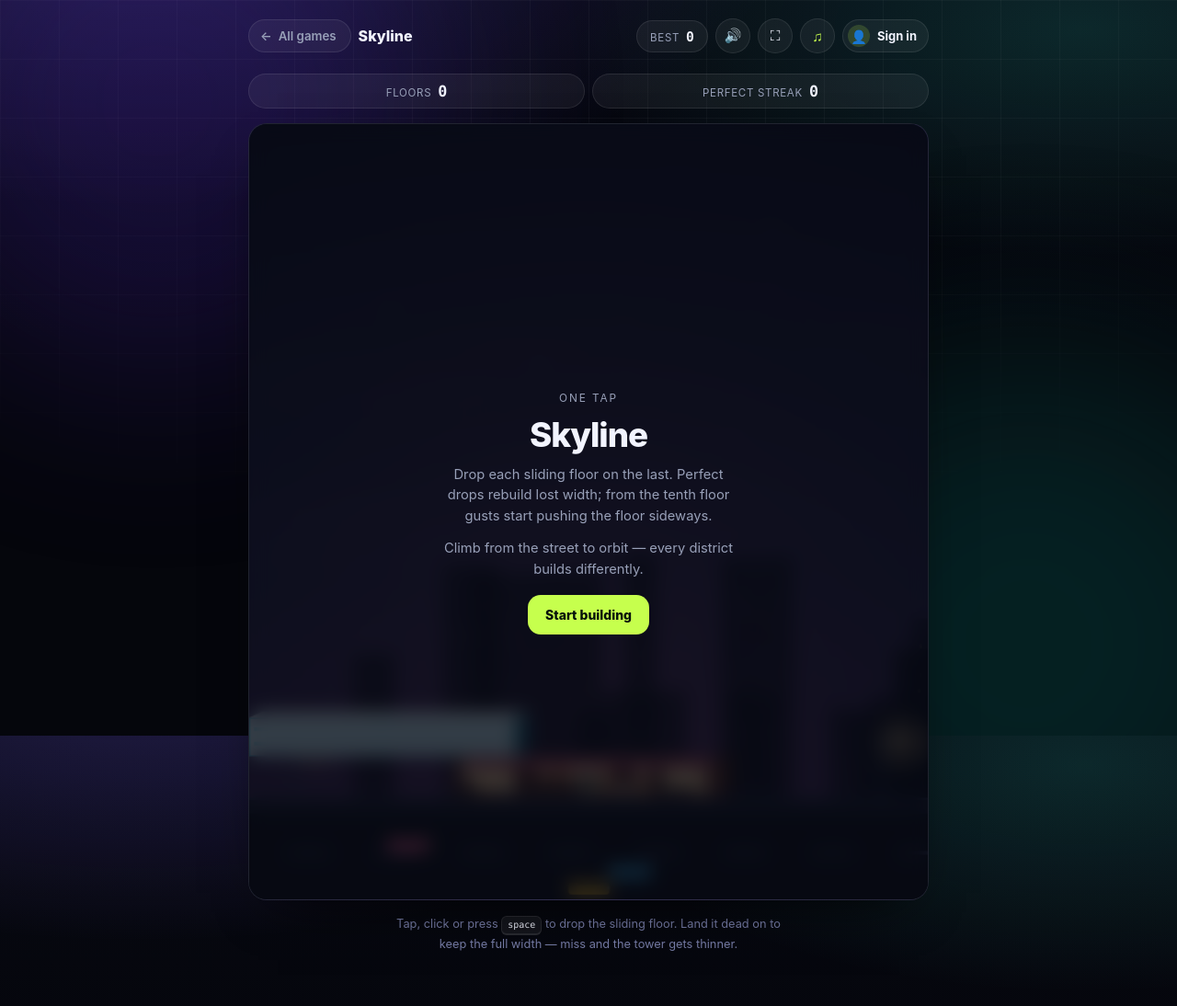
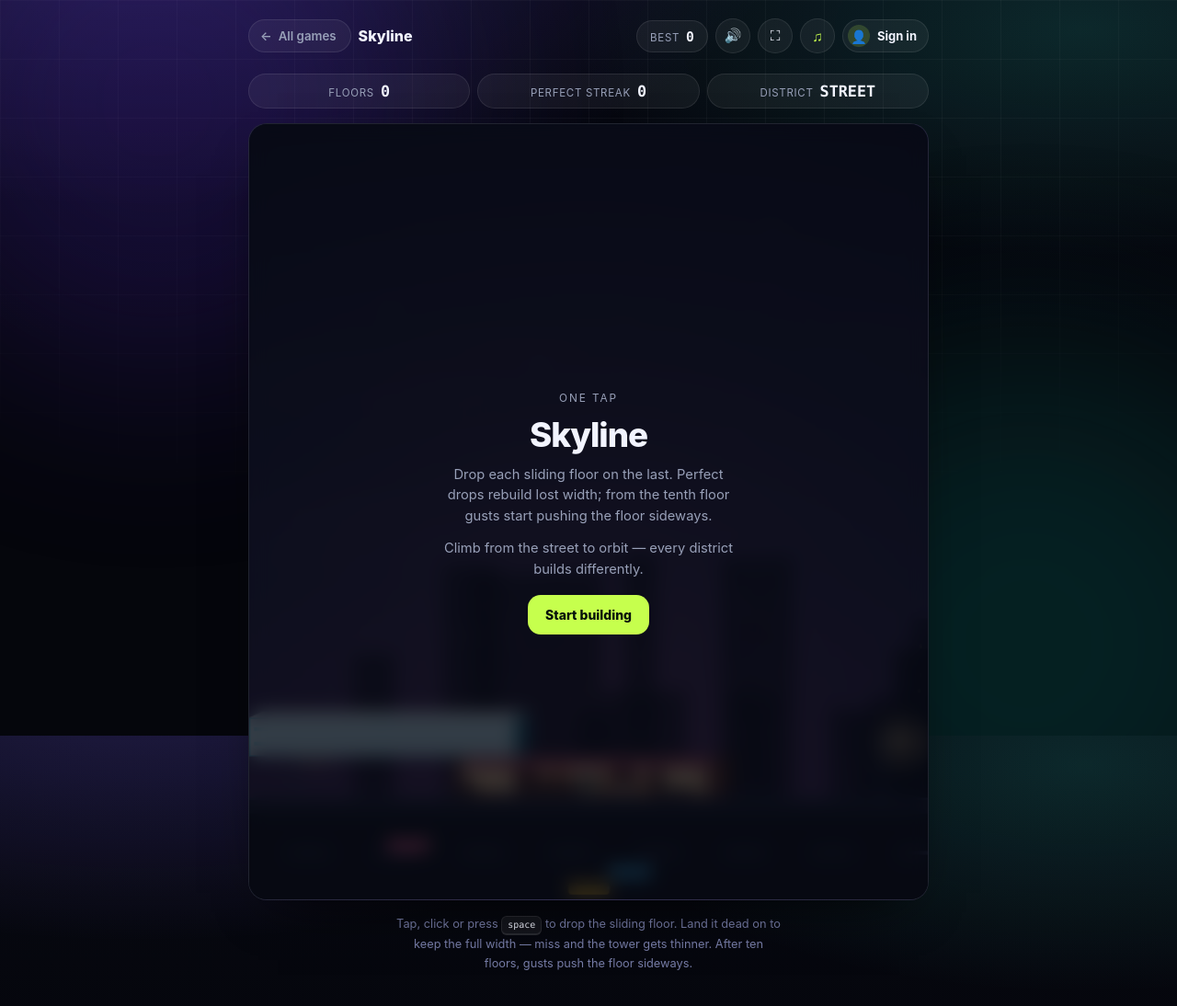
Before and after one commit to uxp70/pixel-playground, a plain HTML site: page games/skyline.html in a window 1280 px wide. Shown: the whole page at 92% size. Drawn offline with Linux system fonts and the light colour scheme; animation ran at ten frames a second.

Commit message:
Show the district HUD and update the Skyline catalogue blurb

```diff
--- a/assets/js/games-data.js
+++ b/assets/js/games-data.js
@@ -193,7 +193,7 @@
 
   var BESPOKE = [
     ["skyline", "Skyline", "🌆", "#f59e0b", "Arcade", "games/skyline.html", "high", " floors",
-      "One tap per floor. Perfect drops keep the width; sloppy ones shave it thin.", "Tap to drop"],
+      "One tap per floor. Perfect drops rebuild the width; gusts and high-altitude districts keep it interesting.", "Tap to drop"],
     ["snake", "Snake", "🐍", "#34d399", "Classic", "games/snake.html", "high", " pts",
       "Neon snake with wrap-free walls. Eat, grow, and do not clip your own tail.", "Arrows, WASD or swipe"],
     ["2048", "2048", "🔢", "#fbbf24", "Puzzle", "games/2048.html", "high", " pts",
--- a/games/skyline.html
+++ b/games/skyline.html
@@ -4,7 +4,7 @@
   <meta charset="utf-8" />
   <meta name="viewport" content="width=device-width, initial-scale=1" />
   <title>Skyline — Pixel Playground</title>
-  <meta name="description" content="Drop sliding floors and stack a neon tower as high as you can. Perfect timing keeps the tower wide." />
+  <meta name="description" content="Stack sliding floors from the street to orbit. Perfect drops rebuild the tower, gusts shove the floor, and every district brings new architecture." />
   <meta name="theme-color" content="#070912" />
   <link rel="icon" href="../favicon.svg" type="image/svg+xml" />
   <link rel="stylesheet" href="../assets/css/style.css" />
@@ -24,6 +24,7 @@
     <div class="hud">
       <span class="chip">Floors <b id="floors">0</b></span>
       <span class="chip">Perfect streak <b id="streak">0</b></span>
+      <span class="chip">District <b id="zone">Street</b></span>
     </div>
 
     <div class="stage">
@@ -33,7 +34,8 @@
 
     <p class="hint">
       Tap, click or press <kbd>space</kbd> to drop the sliding floor. Land it dead on
-      to keep the full width — miss and the tower gets thinner.
+      to keep the full width — miss and the tower gets thinner. After ten floors,
+      gusts push the floor sideways.
     </p>
   </main>
 
```
